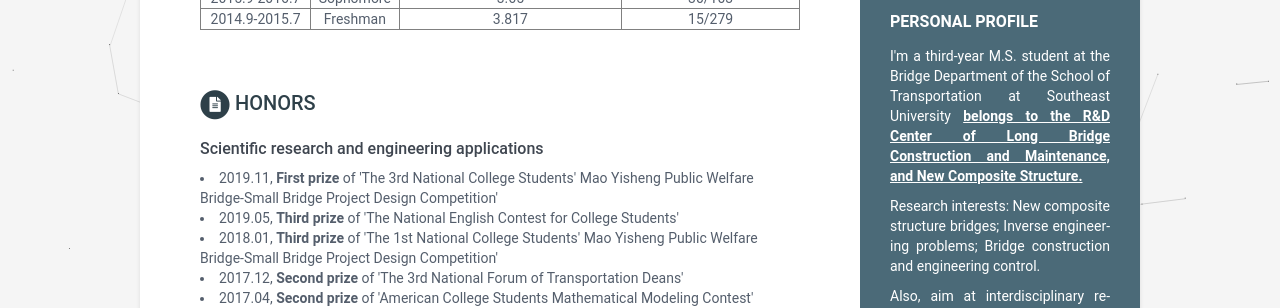
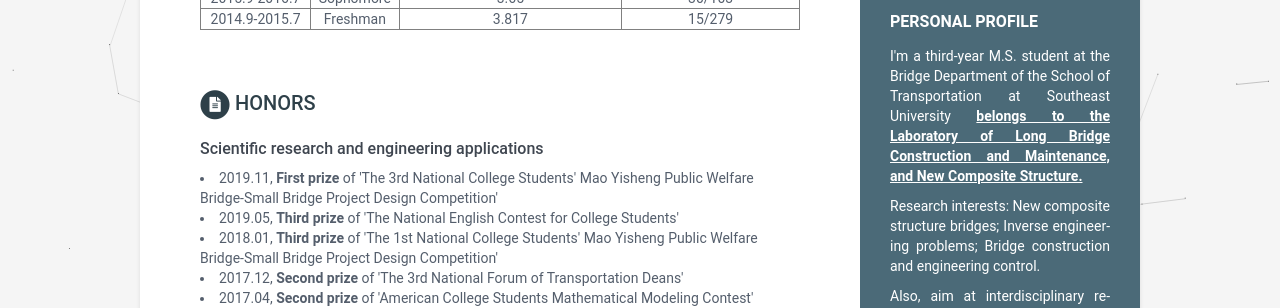
Before and after one commit to luohualuanbinfen/CV_EN, a Jekyll site: the page built from index.html, in a window 1280 px wide and 900 px high, scrolled down 430 px. Shown: the part 152-460 px from the top of the window. Built offline with Jekyll 4.4.1, drawn with Linux system fonts in a browser that asks for light colours.

Commit message:
Update interests.html

```diff
--- a/_includes/interests.html
+++ b/_includes/interests.html
@@ -9,7 +9,7 @@
   <ul class="list-unstyled interests-list">
     {% for interest in interests %}
 
-      <li>I'm a third-year M.S. student at the Bridge Department of the School of Transportation at Southeast University <a href="https://mp.weixin.qq.com/s/6URtYgNhKh2wmaegpLi0JQ"><b><u>belongs to the R&D Center of Long Brid&shy;ge Construction and Maintenance, and New Composite Structure.</u></b></a></li>
+      <li>I'm a third-year M.S. student at the Bridge Department of the School of Transportation at Southeast University <a href="https://mp.weixin.qq.com/s/6URtYgNhKh2wmaegpLi0JQ"><b><u>belongs to the Laboratory of Long Bridge Construction and Maintenance, and New Composite Structure.</u></b></a></li>
       <li>Research interests: New composite structure bridges; Inverse engineering problems; Bridge construction and engineering control.</li>
       <li>Also, aim at interdisciplinary research, have experience in <a href="https://coursera.org/share/d6cd0aa67e414c0a7ddf23db8758deae"><b><u>deep-learning</u></b></a>，<a href="https://coursera.org/share/cc9ef0a0042bf10c00a79bfb5cddb432"><b><u>Javascript，HTML5 & CSS.</u></b></a>(Click the underlined text to view the relevant certificates)</li>
 
```
